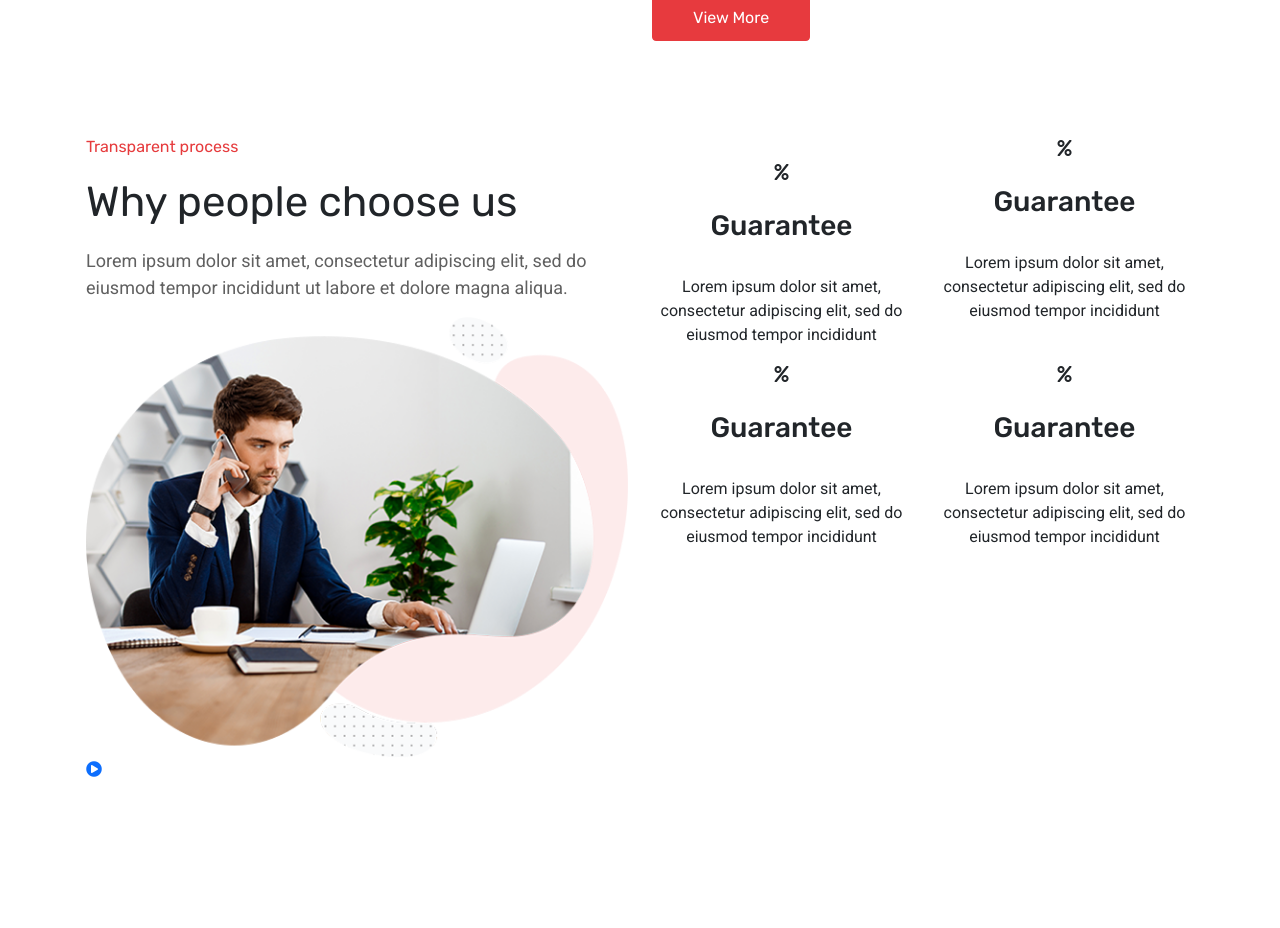
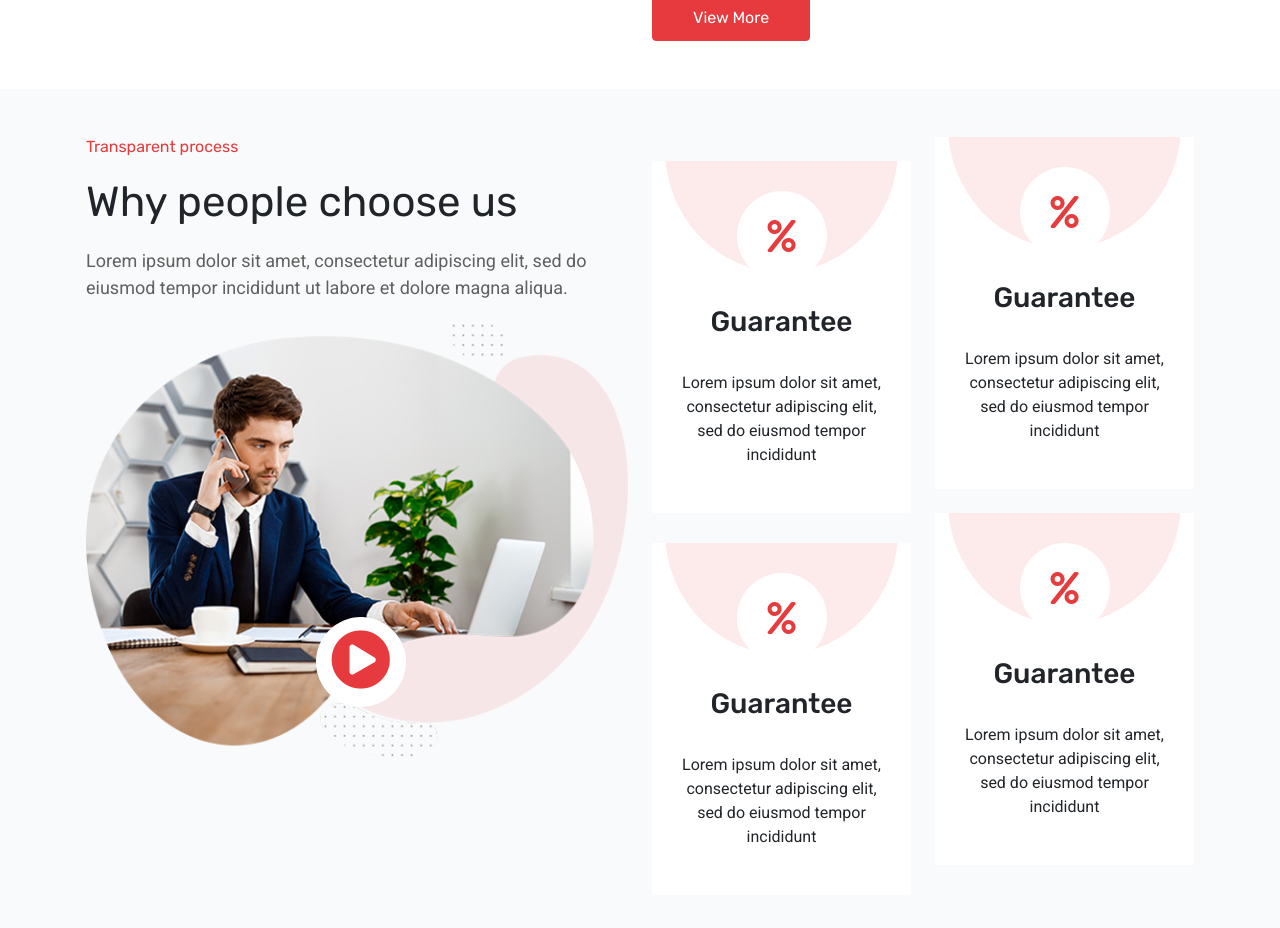
Before and after one commit to developerjillur/day33, a plain HTML site: page index.html in a window 1280 px wide. Shown: the part 1485-2413 px from the top of the page. Before the commit the page ends 2315 px from the top, so only its background shows below. Drawn offline with nearby package versions, Linux system fonts and the light colour scheme.

Commit message:
Day 33, Part 3, Css

```diff
--- a/style.css
+++ b/style.css
@@ -6,6 +6,10 @@ h1,h2,h3,h4,h5,h6,a{
 }
 img{
     max-width: 100%;
+}
+
+.grybg{
+    background-color: #f9fafb;
 }
 
 /*  Begain Custom Style  */
@@ -237,3 +241,98 @@ ul.our-primary-menu li ul li a{}
 	display: inline-block;
 	margin-right: 10px;
 }
+
+
+
+/*  Class part 3  */
+/*  Why choose us section  */
+.features-item{
+    background: #fff;
+    padding: 30px;
+    margin-bottom: 30px;
+    overflow: hidden;
+    position: relative;
+    transition: .5s;
+}
+.features-item:hover{
+    transform: translateY(-12px);
+}
+.features-item::before {
+    content: "";
+    position: absolute;
+    top: -135px;
+    right: 0;
+    left: 0;
+    margin: auto;
+    width: 90%;
+    height: 70%;
+    background: #fdebeb;
+    border-radius: 50%;
+}
+.features-item .ft-icon {
+    position: relative;
+    z-index: 1;
+}
+.features-item .ft-icon i {
+	color: #e73c3e;
+	font-size: 32px;
+	background: #fff;
+	height: 90px;
+	width: 90px;
+	line-height: 90px;
+    border-radius: 50%;
+    transition: .5s;
+}
+.features-item:hover .ft-icon i{
+    color: #fff;
+    background: #e73c3e;
+}
+.mtop4{
+    margin-top: -30px;
+}
+.ft-icon{}
+.ft-icon h3{}
+.ft-icon p{}
+
+.finix-text{
+    position: relative;
+}
+.paly-animation-btn {
+	width: 90px;
+	height: 90px;
+	display: inline-block;
+	background: #fff;
+	font-size: 60px;
+	text-align: center;
+	line-height: 90px;
+	color: #e73a3e;
+	border-radius: 50%;
+	position: absolute;
+	right: 41%;
+	bottom: 51px;
+}
+.paly-animation-btn::before{
+    content: "";
+    width: 90px;
+    height: 90px;
+    position: absolute;
+    top: 0;
+    left: 0;
+    background: #e73a3e;
+    border-radius: 50%;
+    animation: palybtn 1.6s ease-out infinite;
+}
+@keyframes palybtn{
+    0%,30%{
+        transform: scale(0);
+        opacity: 1;
+    }
+    50%{
+        transform: scale(1.5);
+        opacity: .7;
+    }
+    100%{
+        transform: scale(2);
+        opacity: 0;
+    }
+}
```
